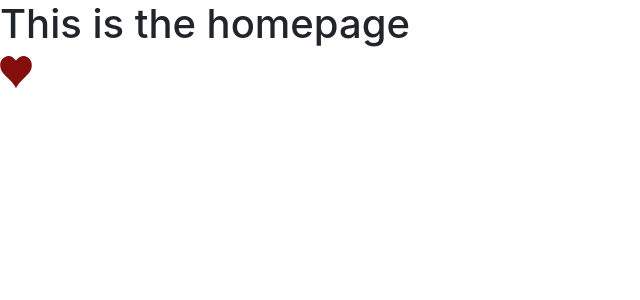
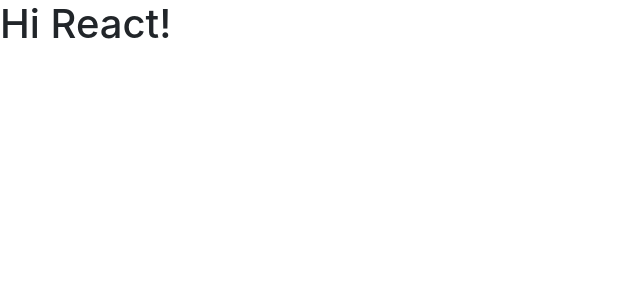
Before and after one commit to AplUSAndmINUS/poker-rules, a React (Create React App) app: page / in a window 1280 px wide. Shown: the top 300 px of the page, without its empty margins (0-640 px from the left). Built offline with nearby package versions, Linux system fonts and the light colour scheme; a web font is replaced by a local one.

Commit message:
updated project's structure for prep in routing

```diff
--- a/src/App.tsx
+++ /dev/null
@@ -1,30 +0,0 @@
-import React from 'react'
-import { Heart } from './assets/suits/heart';
-
-import './styles/main.scss';
-
-function App() {
-  return (
-    // <div className="App">
-    //   <header className="App-header">
-    //     <p>
-    //       Edit <code>src/App.js</code> and save to reload.
-    //     </p>
-    //     <a
-    //       className="App-link"
-    //       href="https://reactjs.org"
-    //       target="_blank"
-    //       rel="noopener noreferrer"
-    //     >
-    //       Learn React
-    //     </a>
-    //   </header>
-    // </div>
-    <>
-      <h1>This is the homepage</h1>
-      <Heart size={32} />
-    </>
-  );
-}
-
-export default App;
--- a/src/index.tsx
+++ b/src/index.tsx
@@ -3,15 +3,14 @@ import ReactDOM from 'react-dom/client';
 import 'bootstrap/dist/css/bootstrap.min.css';
 
 import './styles/main.scss';
-import App from './App';
+
+const SampleApp = () => {
+  return ( <h1>Hi React!</h1> )
+}
 
 const root = ReactDOM.createRoot(document.getElementById('root'));
 root.render(
   <React.StrictMode>
-    <App />
+    <SampleApp />
   </React.StrictMode>
 );
-
-// If you want to start measuring performance in your app, pass a function
-// to log results (for example: reportWebVitals(console.log))
-// or send to an analytics endpoint. Learn more: https://bit.ly/CRA-vitals
```
Also changed, not shown: src/component/navbar/navbar.scss (added), src/component/navbar/navbar.tsx (added), src/pages/games/games.scss (added), src/pages/games/games.tsx (added), src/pages/hand-rankings/hand-rankings.scss (added), src/pages/hand-rankings/hand-rankings.tsx (added).
